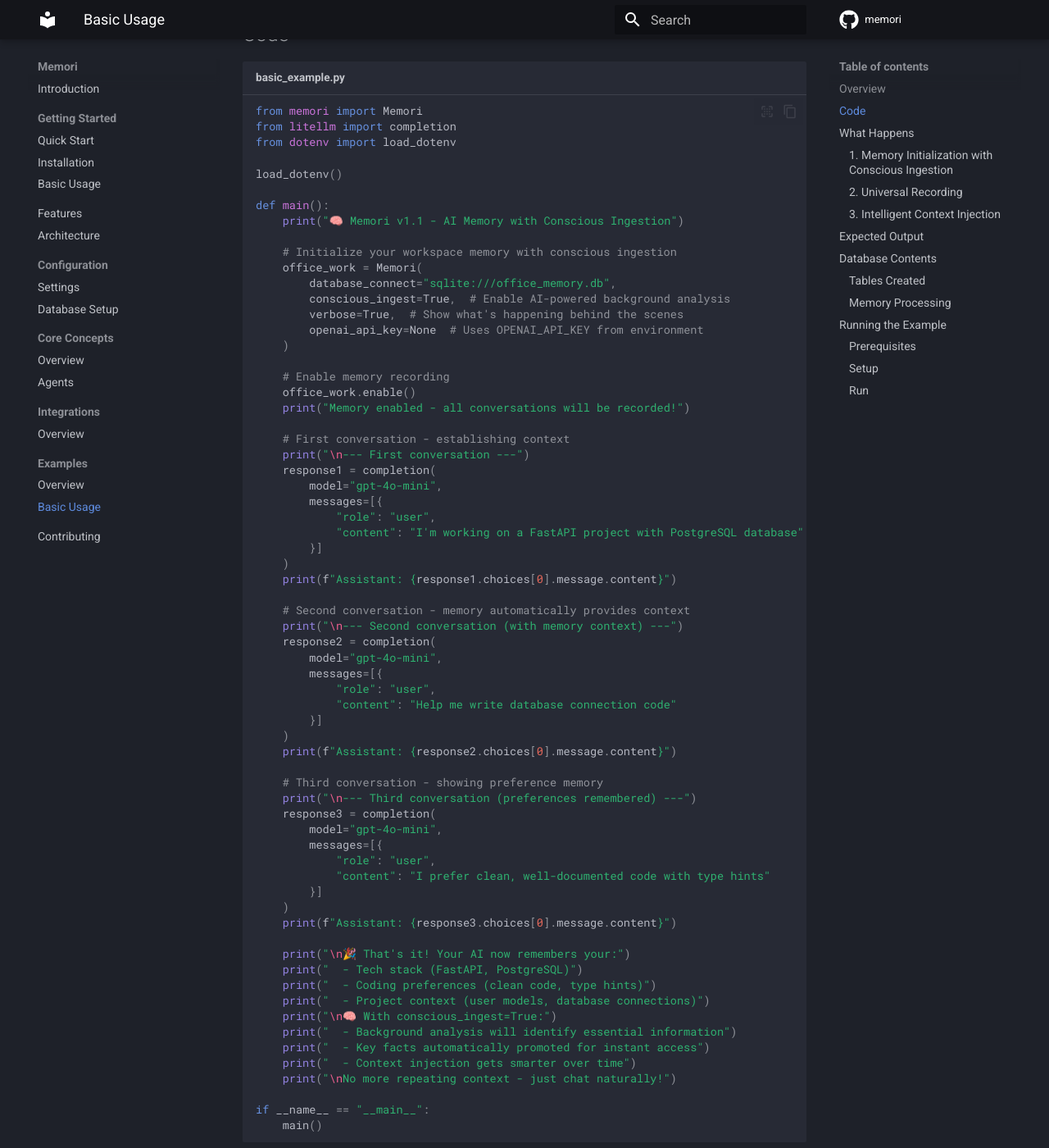
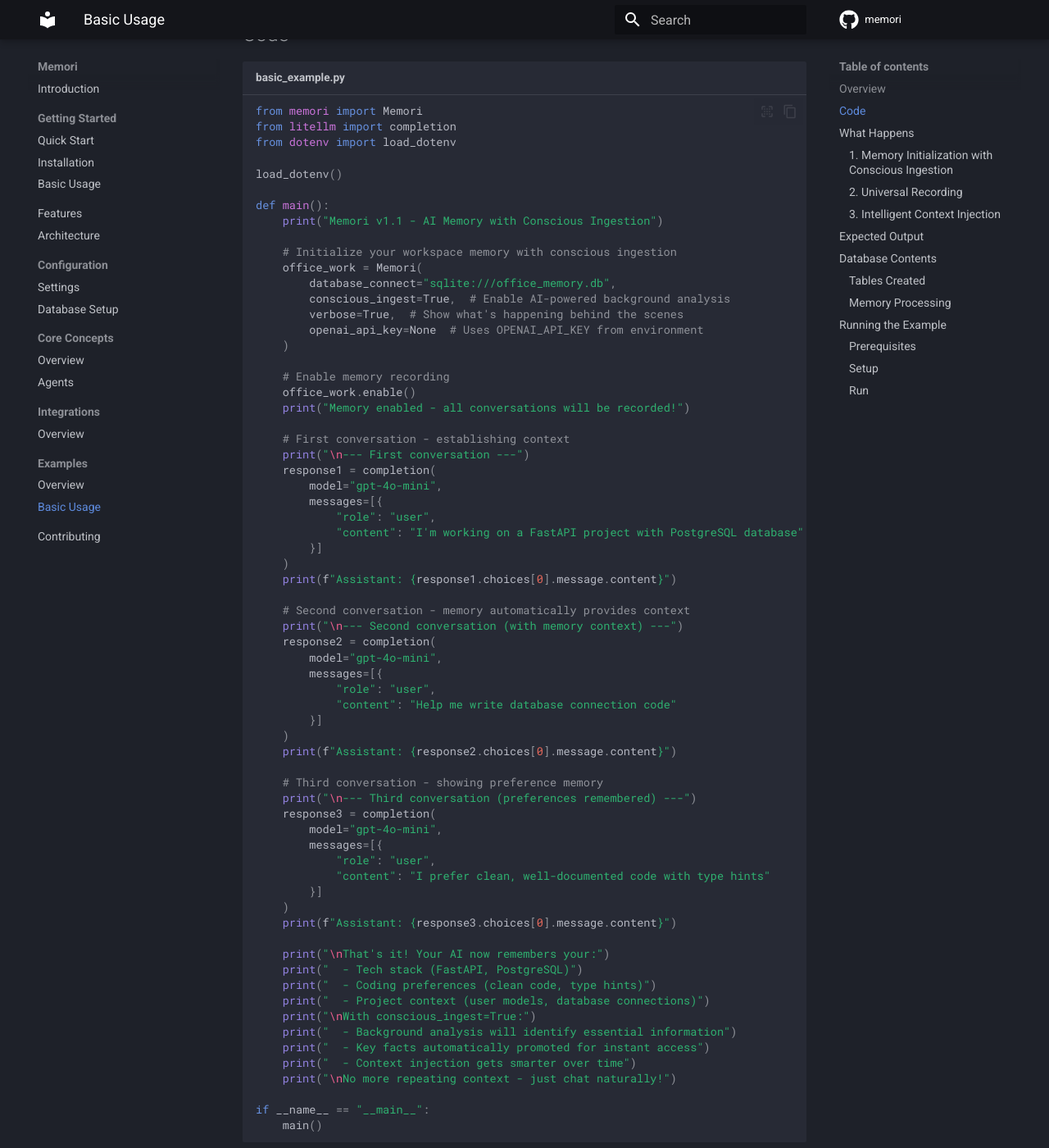
Before and after one commit to codemaker1023/Memori, an MkDocs documentation site: the page built from docs/examples/basic-usage.md, in a window 1280 px wide and 1400 px high, scrolled down 520 px. Shown: the whole window at 82% size. Built offline with MkDocs 1.6.1 and Material for MkDocs 9.7.7, drawn with Linux system fonts in a browser that asks for light colours; comment, search, counter and statistics services are not loaded; some of the changed text lies outside the part shown.

Commit message:
remove remaining emojis

````diff
--- a/docs/examples/basic-usage.md
+++ b/docs/examples/basic-usage.md
@@ -21,7 +21,7 @@
 load_dotenv()
 
 def main():
-    print("🧠 Memori v1.1 - AI Memory with Conscious Ingestion")
+    print("Memori v1.1 - AI Memory with Conscious Ingestion")
 
     # Initialize your workspace memory with conscious ingestion
     office_work = Memori(
@@ -96,7 +96,7 @@
 
 **What `conscious_ingest=True` enables:**
 
-- 🧠 **Background Analysis**: AI analyzes memory patterns every 6 hours
+- **Background Analysis**: AI analyzes memory patterns every 6 hours
 - **Essential Memory Promotion**: Key personal facts promoted to immediate access
 - **Smart Context Injection**: 3-5 most relevant memories automatically included
 - **Continuous Learning**: System adapts to your preferences and patterns
@@ -136,7 +136,7 @@
 ## Expected Output
 
 ```
-🧠 Memori - Your AI's Second Memory
+Memori - Your AI's Second Memory
 Memory enabled - all conversations will be recorded!
 
 --- First conversation ---
@@ -148,7 +148,7 @@
 --- Third conversation (preferences remembered) ---
 Assistant: I'll keep that in mind! Clean, well-documented code with type hints is definitely the way to go...
 
-🎉 That's it! Your AI now remembers your:
+That's it! Your AI now remembers your:
   - Tech stack (FastAPI, PostgreSQL)
   - Coding preferences (clean code, type hints)
   - Project context (user models, database connections)
````
Also changed, not shown: other parts of docs/examples/basic-usage.md (+2 -2 lines), docs/contributing.md (+2 -2 lines), docs/integrations/overview.md (+4 -4 lines).
